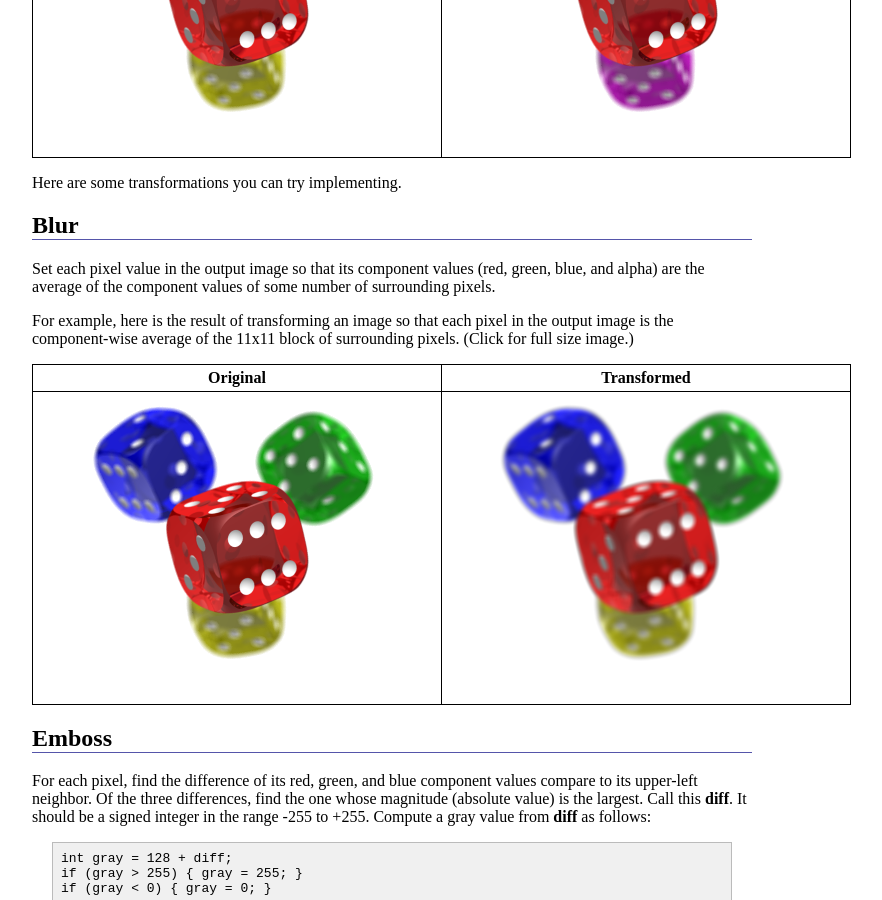
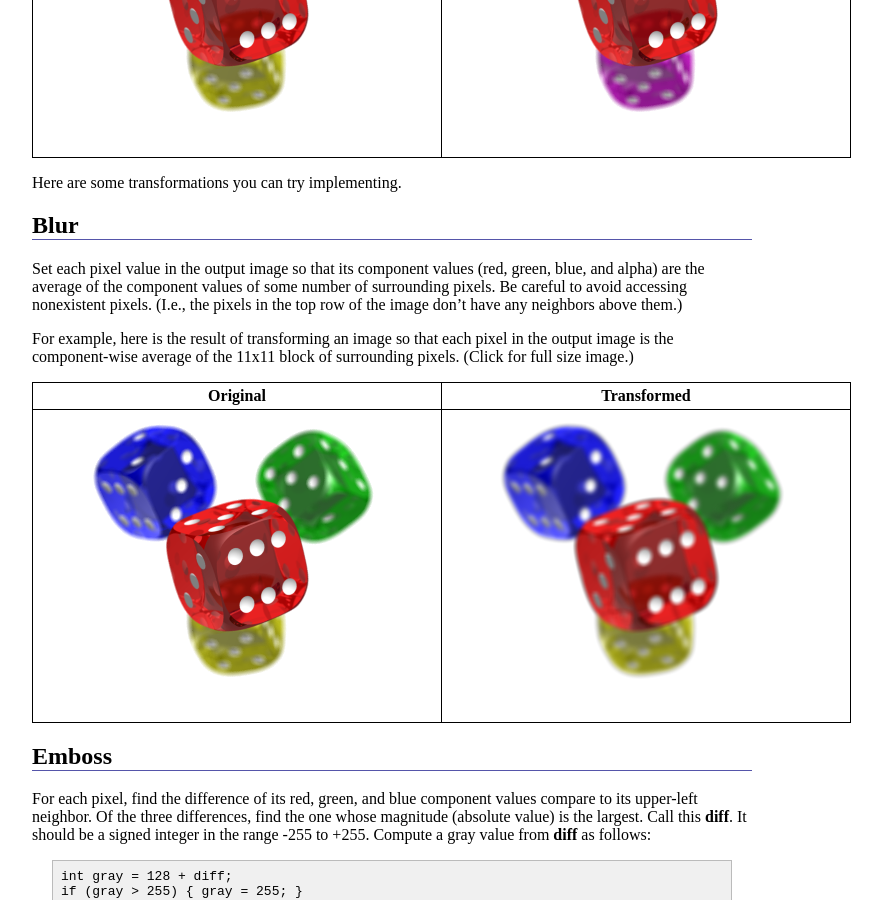
Before and after one commit to ycpcs/cs365-spring2015, a Jekyll site: the page built from labs/lab15.md, in a window 1280 px wide and 900 px high, scrolled down 834 px. Shown: the whole window, without its empty margins (248-1130 px from the left). Built offline with Jekyll 4.4.1, drawn with Linux system fonts in a browser that asks for light colours; Markdown is read by kramdown in place of the engine named in the settings.

Commit message:
be careful about out of bounds accesses

```diff
--- a/labs/lab15.md
+++ b/labs/lab15.md
@@ -44,7 +44,7 @@ Here are some transformations you can try implementing.
 Blur
 ----
 
-Set each pixel value in the output image so that its component values (red, green, blue, and alpha) are the average of the component values of some number of surrounding pixels.
+Set each pixel value in the output image so that its component values (red, green, blue, and alpha) are the average of the component values of some number of surrounding pixels.  Be careful to avoid accessing nonexistent pixels.  (I.e., the pixels in the top row of the image don't have any neighbors above them.)
 
 For example, here is the result of transforming an image so that each pixel in the output image is the component-wise average of the 11x11 block of surrounding pixels. (Click for full size image.)
 
```
